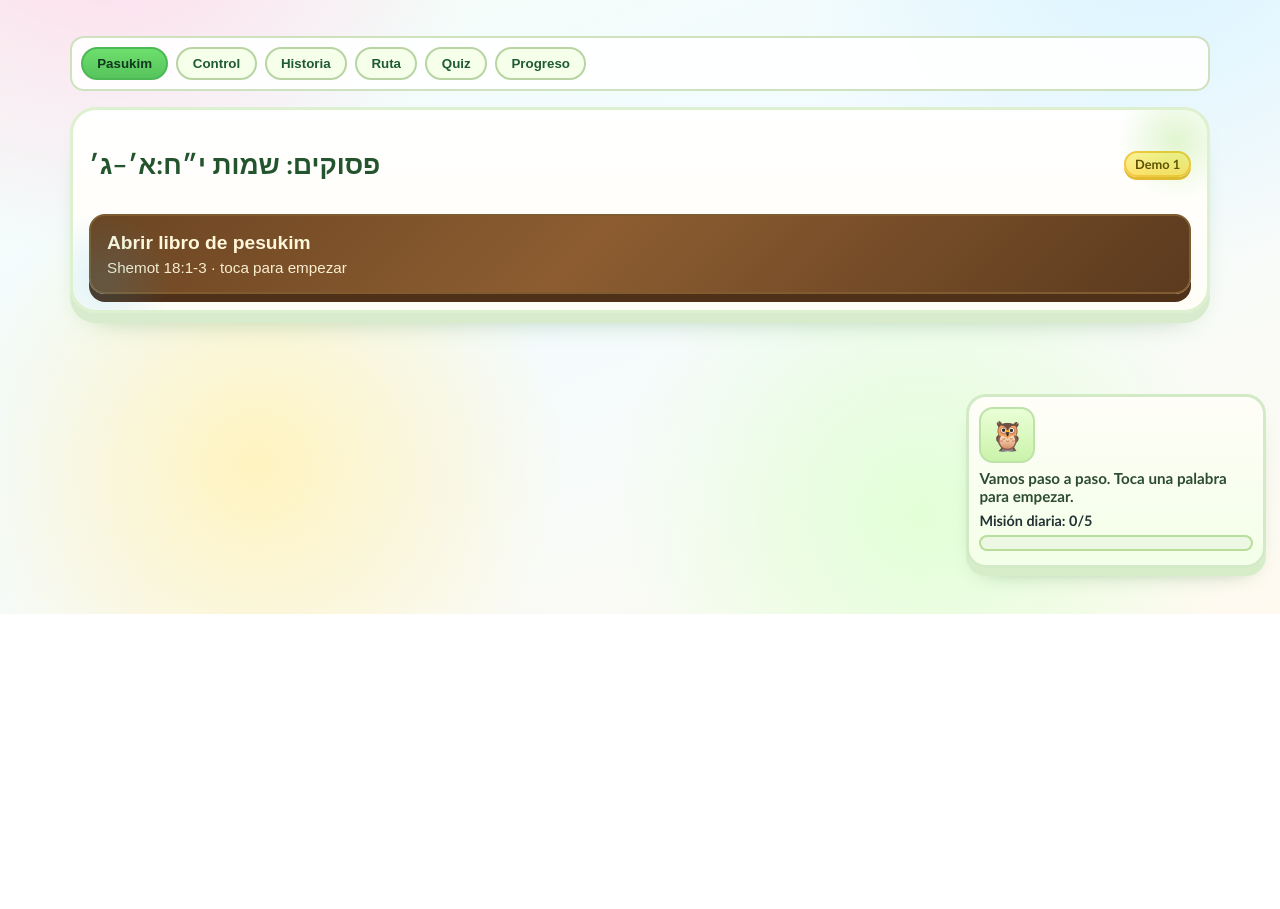
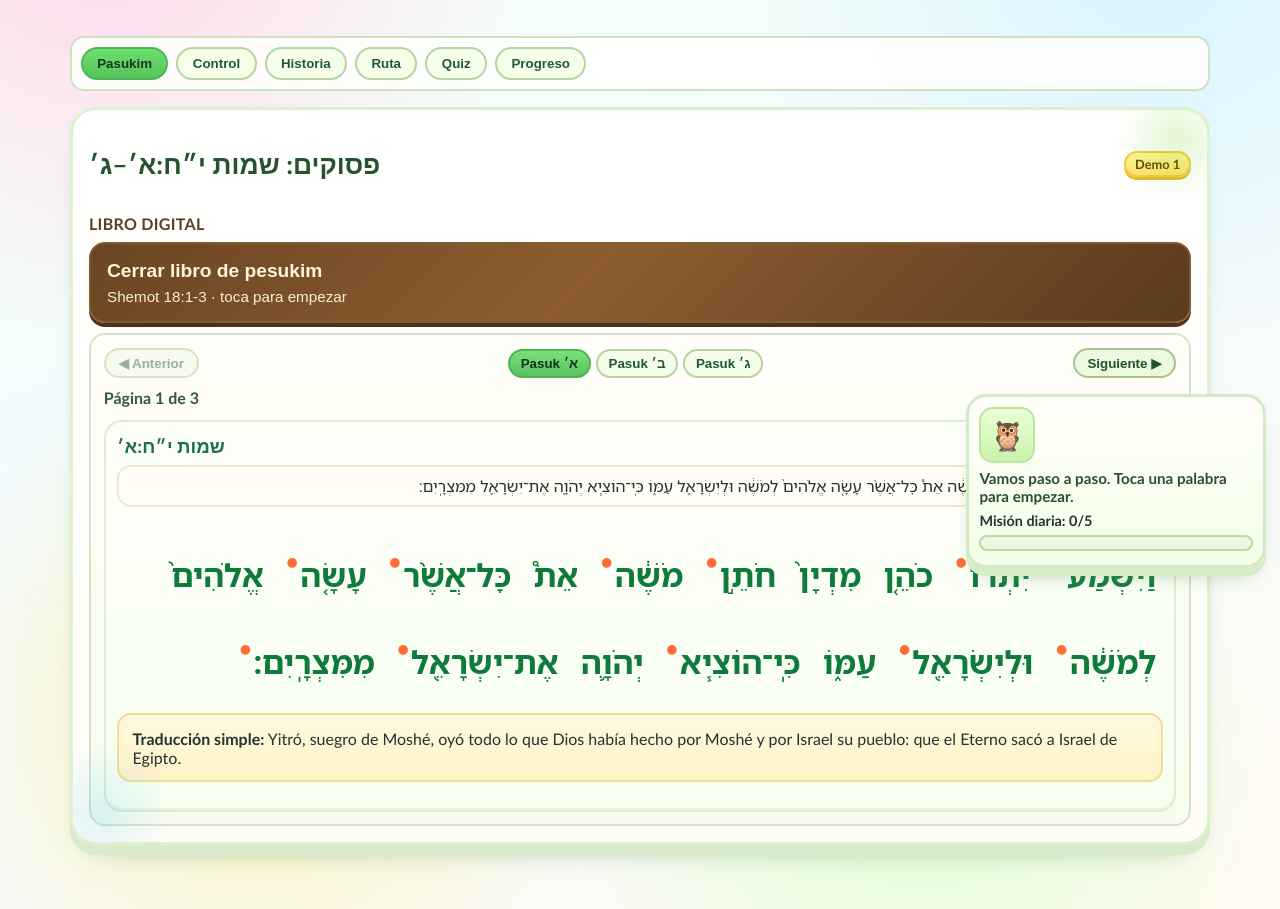
Before and after one commit to foniafonia/torah-para-abraham, a website: page index.html in a window 1280 px wide. Shown: the part 218-1127 px from the top of the page. Before the commit the page ends 832 px from the top, so only its background shows below. Drawn offline with Linux system fonts and the light colour scheme.

Commit message:
Make digital book clearly visible and force cache refresh

```diff
--- a/PARA_CLAUDE/index.html
+++ b/PARA_CLAUDE/index.html
@@ -42,11 +42,12 @@
           </div>
 
           <section class="book-shell" aria-label="Libro digital de pesukim">
-            <button id="bookToggle" class="book-cover" type="button" aria-expanded="false">
-              <span class="book-cover-title">Abrir libro de pesukim</span>
+            <p class="book-kicker">Libro digital</p>
+            <button id="bookToggle" class="book-cover open" type="button" aria-expanded="true">
+              <span class="book-cover-title">Cerrar libro de pesukim</span>
               <span class="book-cover-sub">Shemot 18:1-3 · toca para empezar</span>
             </button>
-            <div id="bookReader" class="book-reader" hidden>
+            <div id="bookReader" class="book-reader">
               <div class="book-nav">
                 <button id="bookPrev" class="book-nav-btn" type="button">◀ Anterior</button>
                 <div class="book-index" role="tablist" aria-label="Índice de pesukim">
@@ -432,6 +433,6 @@
       </article>
     </dialog>
 
-    <script src="script.js?v=20260524-3"></script>
+    <script src="script.js?v=20260525-book-1"></script>
   </body>
 </html>
--- a/PARA_CLAUDE/styles.css
+++ b/PARA_CLAUDE/styles.css
@@ -99,6 +99,14 @@ body {
   margin-top: 0.7rem;
 }
 
+.book-kicker {
+  margin: 0 0 0.45rem;
+  font-weight: 900;
+  letter-spacing: 0.3px;
+  text-transform: uppercase;
+  color: #5f3e1f;
+}
+
 .book-cover {
   width: 100%;
   border: 2px solid #7f5b2f;
@@ -131,11 +139,35 @@ body {
 }
 
 .book-reader {
+  position: relative;
   margin-top: 0.8rem;
   border: 2px solid #d5e4c8;
   border-radius: 16px;
   padding: 0.8rem;
   background: linear-gradient(180deg, #fffef8, #f8fcee);
+}
+
+.book-reader::before,
+.book-reader::after {
+  content: "";
+  position: absolute;
+  left: 14px;
+  right: 14px;
+  height: 10px;
+  border-radius: 0 0 10px 10px;
+  background: #e8f2dc;
+  z-index: -1;
+}
+
+.book-reader::before {
+  bottom: -8px;
+}
+
+.book-reader::after {
+  bottom: -15px;
+  left: 22px;
+  right: 22px;
+  background: #dbe8ce;
 }
 
 .book-nav {
--- a/index.html
+++ b/index.html
@@ -42,11 +42,12 @@
           </div>
 
           <section class="book-shell" aria-label="Libro digital de pesukim">
-            <button id="bookToggle" class="book-cover" type="button" aria-expanded="false">
-              <span class="book-cover-title">Abrir libro de pesukim</span>
+            <p class="book-kicker">Libro digital</p>
+            <button id="bookToggle" class="book-cover open" type="button" aria-expanded="true">
+              <span class="book-cover-title">Cerrar libro de pesukim</span>
               <span class="book-cover-sub">Shemot 18:1-3 · toca para empezar</span>
             </button>
-            <div id="bookReader" class="book-reader" hidden>
+            <div id="bookReader" class="book-reader">
               <div class="book-nav">
                 <button id="bookPrev" class="book-nav-btn" type="button">◀ Anterior</button>
                 <div class="book-index" role="tablist" aria-label="Índice de pesukim">
@@ -432,6 +433,6 @@
       </article>
     </dialog>
 
-    <script src="script.js?v=20260524-3"></script>
+    <script src="script.js?v=20260525-book-1"></script>
   </body>
 </html>
--- a/script.js
+++ b/script.js
@@ -1750,12 +1750,18 @@ function setBookPage(pageIndex) {
 function initBookReader() {
   if (!bookToggle || !bookReader || !bookPages.length) return;
   setBookPage(0);
+  const coverTitle = bookToggle.querySelector(".book-cover-title");
+  const syncCoverState = () => {
+    const isOpen = !bookReader.hidden;
+    bookToggle.setAttribute("aria-expanded", isOpen ? "true" : "false");
+    bookToggle.classList.toggle("open", isOpen);
+    if (coverTitle) coverTitle.textContent = isOpen ? "Cerrar libro de pesukim" : "Abrir libro de pesukim";
+  };
+  syncCoverState();
   bookToggle.addEventListener("click", () => {
-    const isHidden = bookReader.hidden;
-    bookReader.hidden = !isHidden;
-    bookToggle.setAttribute("aria-expanded", isHidden ? "true" : "false");
-    bookToggle.classList.toggle("open", isHidden);
-    if (isHidden) setBookPage(currentBookPage);
+    bookReader.hidden = !bookReader.hidden;
+    syncCoverState();
+    if (!bookReader.hidden) setBookPage(currentBookPage);
   });
   if (bookPrev) {
     bookPrev.addEventListener("click", () => setBookPage(currentBookPage - 1));
--- a/styles.css
+++ b/styles.css
@@ -99,6 +99,14 @@ body {
   margin-top: 0.7rem;
 }
 
+.book-kicker {
+  margin: 0 0 0.45rem;
+  font-weight: 900;
+  letter-spacing: 0.3px;
+  text-transform: uppercase;
+  color: #5f3e1f;
+}
+
 .book-cover {
   width: 100%;
   border: 2px solid #7f5b2f;
@@ -131,11 +139,35 @@ body {
 }
 
 .book-reader {
+  position: relative;
   margin-top: 0.8rem;
   border: 2px solid #d5e4c8;
   border-radius: 16px;
   padding: 0.8rem;
   background: linear-gradient(180deg, #fffef8, #f8fcee);
+}
+
+.book-reader::before,
+.book-reader::after {
+  content: "";
+  position: absolute;
+  left: 14px;
+  right: 14px;
+  height: 10px;
+  border-radius: 0 0 10px 10px;
+  background: #e8f2dc;
+  z-index: -1;
+}
+
+.book-reader::before {
+  bottom: -8px;
+}
+
+.book-reader::after {
+  bottom: -15px;
+  left: 22px;
+  right: 22px;
+  background: #dbe8ce;
 }
 
 .book-nav {
```
Also changed, not shown: PARA_CLAUDE/script.js (+11 -5 lines).
